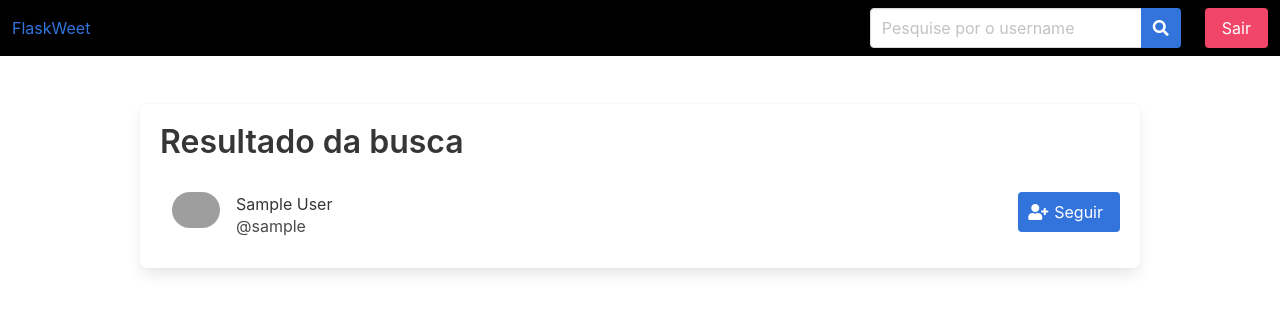
After one commit to gabrielloliveira/flaskweet, a Flask app: template core/templates/search.html in a window 1280 px wide. The commit adds this page. Shown: the top 313 px of the page. Run offline with Flask 2, Linux system fonts and the light colour scheme; the template is opened without the code that fills it: values that come from a table or form of the project are taken from there, others are empty; tables that the repository leaves empty hold one stand-in row (values such as "Sample post"); grey boxes are pictures that could not be loaded.

Commit message:
feito uma página para pesquisa do usuário

```diff
--- a/core/controllers/urls.py
+++ b/core/controllers/urls.py
@@ -90,12 +90,9 @@ def publish_tweet():
     return redirect(url_for('home'))
 
 
-@app.route('/search/user/', methods=['POST'])
+@app.route('/search/user/', methods=['GET'])
 @login_required
 def search_user():
-    name_or_username = request.form['value']
-    users = User.query.filter(User.username.contains(name_or_username)).all()
-    names = [x.username for x in users]
-    return jsonify(
-        users=names,
-    )
+    username = request.args['username']
+    users = User.query.filter(User.username.contains(username)).all()
+    return render_template('search.html', users=users)
--- a/core/static/css/main.css
+++ b/core/static/css/main.css
@@ -18,3 +18,20 @@ html.has-gradient{
 .create-tweet .tweet-div-button-submit{
   margin-top: 1rem;
 }
+
+.result-users ul li.panel-block{
+  position: relative;
+}
+
+.result-users ul li.panel-block .media{
+  width: 100%;
+}
+
+.result-users ul li.panel-block .media-content{
+  max-width: 40%;
+}
+
+.result-users ul li.panel-block button.button{
+  position: absolute;
+  right: 0;
+}
--- a/core/templates/base.html
+++ b/core/templates/base.html
@@ -25,8 +25,19 @@
     <div id="navbarBasicExample" class="navbar-menu">
       <div class="navbar-end">
         <div class="navbar-item">
-          <form action="">
-            <input type="text" class="input" placeholder="Pesquisar por usuário" id="search-user">
+          <form action="{{ url_for('search_user') }}" method="GET">
+            <div class="field has-addons">
+              <div class="control">
+                <input class="input" type="text" name="username" placeholder="Pesquise por o username">
+              </div>
+              <div class="control">
+                <button class="button is-link">
+                  <span class="icon">
+                    <i class="fas fa-search"></i>
+                  </span>
+                </button>
+              </div>
+            </div>
           </form>
         </div>
         <div class="navbar-item">
@@ -51,21 +62,5 @@
   </section>
 
   <script src="{{ url_for('static', filename='js/burger.js') }}"></script>
-  <script>
-    const input = document.getElementById('search-user')
-    input.addEventListener('keyup', () => {
-      let ajax = new XMLHttpRequest();
-      ajax.open("POST", "{{ url_for('search_user') }}", true)
-      ajax.setRequestHeader("Content-type", "application/x-www-form-urlencoded")
-      ajax.onreadystatechange = () => {
-        if (ajax.readyState == 4 && ajax.status == 200) {
-          let data = ajax.responseText
-          let json = JSON.parse(data)
-          console.log("recebi ", json)
-        }
-      }
-      ajax.send('value='+input.value)
-    })
-  </script>
 </body>
 </html>
--- /dev/null
+++ b/core/templates/search.html
@@ -0,0 +1,48 @@
+{% extends 'base.html' %}
+
+{% block title %}Pesquisa{% endblock %}
+
+{% block content %}
+
+<div class="columns">
+  <div class="column">
+    <div class="box result-users">
+      {% if users %}
+        <h1 class="title">Resultado da busca</h1>
+        <ul>
+          {% for user in users %}
+          <li class="panel-block">
+            <div class="media">
+              <div class="media-left">
+                <figure class="image is-48x48">
+                  <img class="is-rounded" src="https://bulma.io/images/placeholders/96x96.png" alt="Placeholder image">
+                </figure>
+              </div>
+              <div class="media-content">
+                <p>{{ user.name }}</p>
+                <p class="subtitle is-6">@{{ user.username }}</p>
+              </div>
+              <form action="" method="post">
+                <input type="hidden" name="username" value="{{ user.username }}">
+                <button class="button is-link">
+                  <span class="icon">
+                    <i class="fas fa-user-plus"></i>
+                  </span>
+                  <span>
+                    Seguir
+                  </span>
+                </button>
+              </form>
+            </div>
+          </li>
+          {% endfor %}
+        </ul>
+      {% else %}
+        <h1 class="title">Não foi encontrado reusltado com o termo pesquisado.</h1>
+        <a href="{{ url_for('home') }}" class="button is-link">Voltar</a>
+      {% endif %}
+    </div>
+  </div>
+</div>
+
+{% endblock %}
```
